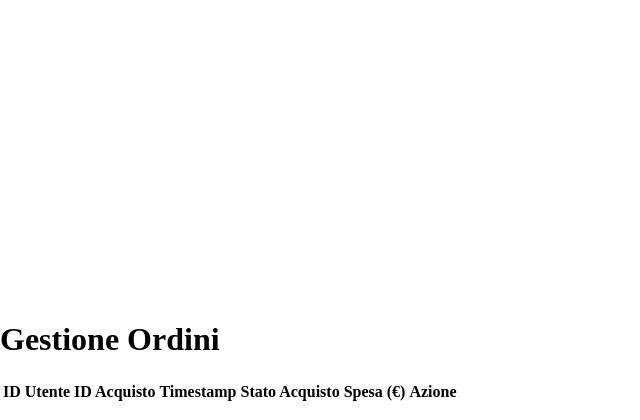
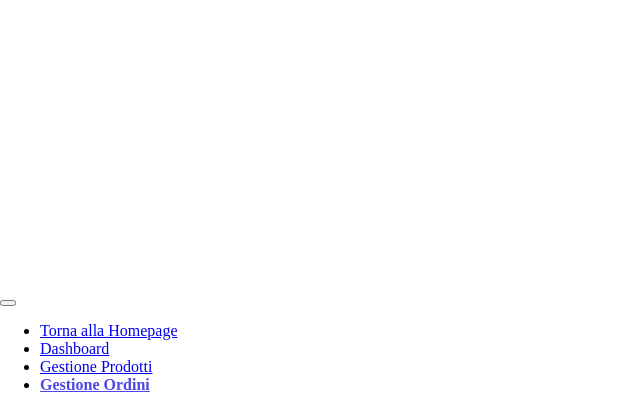
Before and after one commit to Morsu7/Miaoh, a PHP site: template src/views/admin/orders.php in a window 1280 px wide. Shown: the part 836-1256 px from the top of the page, without its empty margins (0-640 px from the left). After the commit the page ends 1228 px from the top, so only its background shows below. Run offline with PHP 8.4, Linux system fonts and the light colour scheme; the template is opened without the code that fills it, so the values that code supplies are empty; data comes from the database, SQL or seed files in the repository; some libraries are stand-ins or nearby versions.

Commit message:
aggiunta nuova navbar e migliorata la versione per telefono della gestione degli ordini

```diff
--- a/public/api/admin/edit_product.php
+++ b/public/api/admin/edit_product.php
@@ -2,7 +2,6 @@
 session_start();
 $response = ['success' => false];
 
-// TODO: Fixare
 if ($_SERVER['REQUEST_METHOD'] === 'POST' && isset($_SESSION['isAdmin'])) {
     require_once("../../../src/config/connection.php");
 
--- a/public/script/admin/manage_orders.js
+++ b/public/script/admin/manage_orders.js
@@ -1,4 +1,4 @@
-// Aggiungi un event listener a tutti i form nella tabella
+// Aggiungi un event listener a tutti i form delle card
 document.querySelectorAll('.update-order-status-form').forEach(form => {
     form.addEventListener('submit', updateOrderStatus);
 });
@@ -18,17 +18,17 @@ async function updateOrderStatus(event) {
         if (resp.ok) {
             const data = await resp.json();
             if (data.success) {
-                // Trova la riga dell'ordine che è stato aggiornato
-                const orderRow = document.querySelector(`tr[data-id_acquisto="${data.id_acquisto}"]`);
+                // Trova la card dell'ordine che è stato aggiornato
+                const orderCard = document.querySelector(`.card[data-id_acquisto="${data.id_acquisto}"]`);
 
-                // Aggiorna lo stato dell'ordine nella tabella
-                const stateColumn = orderRow.querySelector('.stato-acquisto');
-                stateColumn.innerHTML = getStatoFormatted(data.stato_acquisto); // Formatta il nuovo stato
+                // Aggiorna lo stato dell'ordine nella card
+                const stateElement = orderCard.querySelector('.stato-acquisto');
+                stateElement.innerHTML = getStatoFormatted(data.stato_acquisto); // Formatta il nuovo stato
 
-                // Aggiorna il bottone
-                const actionColumn = orderRow.querySelector('td:last-child'); // Trova la cella delle azioni
+                // Aggiorna il bottone e il form
+                const actionColumn = orderCard.querySelector('.card-footer'); // Trova la parte inferiore della card (dove ci sono le azioni)
                 if (data.stato_acquisto === 'consegnato') {
-                    actionColumn.innerHTML = `<button class="btn btn-secondary mt-2" disabled>Consegnato</button>`;
+                    actionColumn.innerHTML = `<button class="btn btn-secondary mt-2 w-100" disabled>Consegnato</button>`;
                 } else {
                     actionColumn.innerHTML = `
                         <form method="POST" class="d-flex align-items-center update-order-status-form">
@@ -40,9 +40,9 @@ async function updateOrderStatus(event) {
                                 <option value="consegnato" ${data.stato_acquisto === 'consegnato' ? 'selected' : ''}>Consegnato</option>
                             </select>
 
-                            <button type="submit" class="btn btn-primary mt-2">Cambia stato</button>
+                            <button type="submit" class="btn btn-primary mt-2 w-100">Cambia stato</button>
                         </form>
-                        `;
+                    `;
 
                     // Ricollega l'evento submit al nuovo form
                     actionColumn.querySelector('form').addEventListener('submit', updateOrderStatus);
@@ -62,7 +62,6 @@ async function updateOrderStatus(event) {
     }
 }
 
-
 function getStatoFormatted(stato) {
     switch (stato) {
         case 'da_spedire':
--- a/src/views/admin/orders.php
+++ b/src/views/admin/orders.php
@@ -1,8 +1,9 @@
 <link rel="stylesheet" href="public/style/admin/admin.css">
 
+<!-- TODO: Mettere ricerca e nome di chi acquista? -->
 <div class="container-fluid">
     <div class="row">
-        <!-- Barra laterale (non modificata) -->
+        <!-- Sidebar per Desktop -->
         <aside class="col-md-2 sidebar collapse d-md-block" id="sidebarMenu">
             <nav>
                 <ul class="nav flex-column">
@@ -24,31 +25,48 @@
             </nav>
         </aside>
 
+        <!-- Navbar Hamburger per Dispositivi Mobili -->
+        <nav class="navbar navbar-expand-md navbar-light bg-light d-md-none">
+            <div class="container-fluid">
+                <!-- Bottone Hamburger -->
+                <button class="navbar-toggler" type="button" data-bs-toggle="collapse" data-bs-target="#mobileNavbar" aria-controls="mobileNavbar" aria-expanded="false" aria-label="Toggle navigation">
+                    <span class="navbar-toggler-icon"></span>
+                </button>
+                <!-- Contenuto Collassabile -->
+                <div class="collapse navbar-collapse" id="mobileNavbar">
+                    <ul class="navbar-nav">
+                        <li class="nav-item">
+                            <a class="nav-link" href="index.php">Torna alla Homepage</a>
+                        </li>
+                        <li class="nav-item">
+                            <a class="nav-link" href="?action=adminpage&subAction=dashboard">Dashboard</a>
+                        </li>
+                        <li class="nav-item">
+                            <a class="nav-link" href="?action=adminpage&subAction=products">Gestione Prodotti</a>
+                        </li>
+                        <li class="nav-item">
+                            <a class="nav-link active" href="#">Gestione Ordini</a>
+                        </li>
+                    </ul>
+                </div>
+            </div>
+        </nav>
+
         <!-- Contenuto principale -->
-        <main class="col-md-10">
-            <h1 class="mt-4">Gestione Ordini</h1>
-            <!-- Tabella responsiva -->
-            <div class="table-responsive mt-4">
-                <table class="table table-striped table-hover table-sm">
-                    <thead>
-                        <tr>
-                            <th class="d-none d-md-table-cell">ID Utente</th> <!-- Nasconde su dispositivi piccoli -->
-                            <th>ID Acquisto</th>
-                            <th>Timestamp</th>
-                            <th>Stato Acquisto</th>
-                            <th class="text-center">Spesa (€)</th>
-                            <th class="text-center">Azione</th>
-                        </tr>
-                    </thead>
-                    <tbody>
+        <main class="col-md-10 main-content">
+            <!-- Lista di card responsiva -->
+            <div class="row mt-4">
                 <?php foreach ($allOrders as $order): ?>
-                        <tr data-id_acquisto="<?= $order->getIdAcquisto() ?>">
-                            <td class="d-none d-md-table-cell"><?= htmlspecialchars($order->getIdUtente()) ?></td> <!-- Nasconde su dispositivi piccoli -->
-                            <td><?= htmlspecialchars($order->getIdAcquisto()) ?></td>
-                            <td><?= htmlspecialchars($order->getTimestamp()) ?></td>
-                            <td class="stato-acquisto"><?= $order->getStatoAcquistoFormatted() ?></td>
-                            <td class="text-center"><?= htmlspecialchars(number_format($order->getSpesa(), 2)) ?></td>
-                            <td class="text-center">
+                <div class="col-12 col-md-6 col-lg-4 mb-4">
+                    <div class="card" data-id_acquisto="<?= htmlspecialchars($order->getIdAcquisto()) ?>">
+                    <div class="card-body">
+                        <h5 class="card-title">ID Acquisto: <?= htmlspecialchars($order->getIdAcquisto()) ?></h5>
+                        <p class="card-text">Timestamp: <?= htmlspecialchars($order->getTimestamp()) ?></p>
+                        <p class="card-text">Stato Acquisto: <strong class="stato-acquisto"><?= $order->getStatoAcquistoFormatted() ?></strong></p>
+                        <p class="card-text">Spesa: € <?= htmlspecialchars(number_format($order->getSpesa(), 2)) ?></p>
+                    </div>
+                    <div class="card-footer">
+                        <div class="text-center">
                             <?php if ($order->getStatoAcquisto() != 'consegnato'): ?>
                             <form class="d-flex flex-column flex-md-row align-items-center update-order-status-form">
                                 <input type="hidden" name="id_acquisto" value="<?php echo $order->getIdAcquisto(); ?>">
@@ -62,11 +80,12 @@
                             <?php else: ?>
                             <button class="btn btn-secondary mt-2 w-100" disabled>Consegnato</button>
                             <?php endif; ?>
-                            </td>
-                        </tr>
+                        </div>
+                    </div>
+                </div>
+                </div>
                 <?php endforeach; ?>
-                    </tbody>
-                </table>
+            </div>
 
             <!-- Paginazione -->
             <nav aria-label="Paginazione prodotti">
@@ -94,7 +113,6 @@
                     <?php endif; ?>
                 </ul>
             </nav>
-            </div>
         </main>
     </div>
 </div>
```
Also changed, not shown: src/views/admin/dashboard.php (+30 -8 lines), src/views/admin/products.php (+30 -2 lines). Lines whose indentation alone changed are shown as unchanged.
